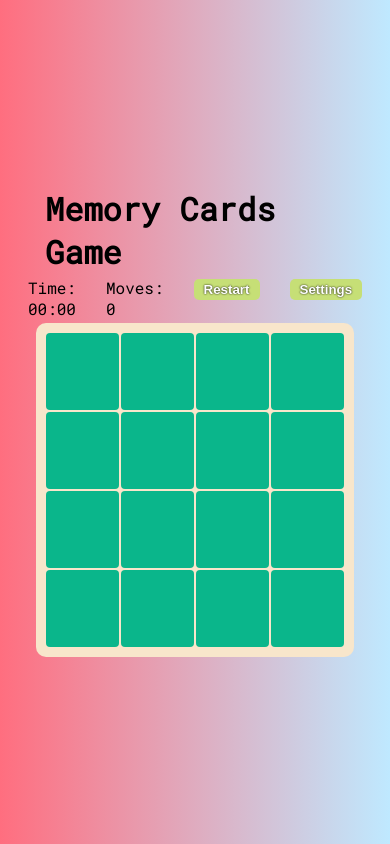
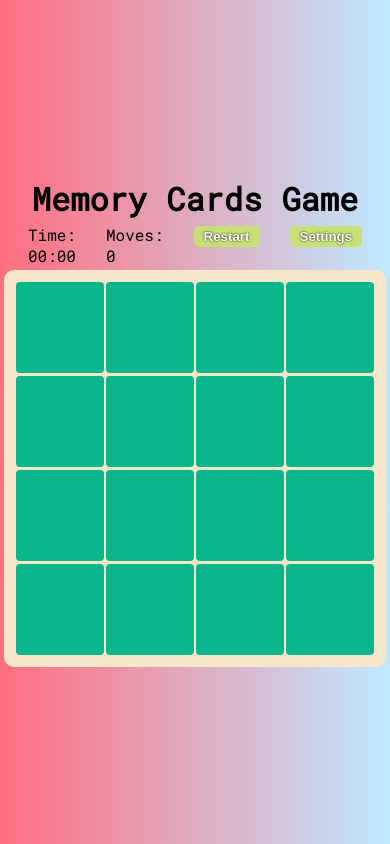
Before and after one commit to pro100andrik/MemoryCards, a React (Create React App) app: page / in a window 390 px wide. Built offline with nearby package versions, Linux system fonts and the light colour scheme.

Commit message:
adapted to mobile devices

```diff
--- a/src/App.css
+++ b/src/App.css
@@ -8,13 +8,14 @@ body {
   height: 100vh;
   margin: 0;
   font-family: 'Roboto Mono', monospace;
+  width: 100vw;
 }
 
 .wrapper {
   /* background: rgba(0, 0, 0, 0.1); */
   width: calc(100vw - 100px);
   max-width: 500px;
-  min-width: 300px;
+  min-width: 280px;
   position: relative;
   display: flex;
   align-items: center;
@@ -159,3 +160,14 @@ body {
   transform-origin: top;
   transition: transform 400ms;
 }
+
+
+@media only screen and (max-width: 768px) {
+  /* For mobile phones: */
+  .wrapper {
+    /* background: rgba(0, 0, 0, 0.1); */
+    width: calc(100vw - 30px);
+    min-width: 0;
+  }
+
+}
```
